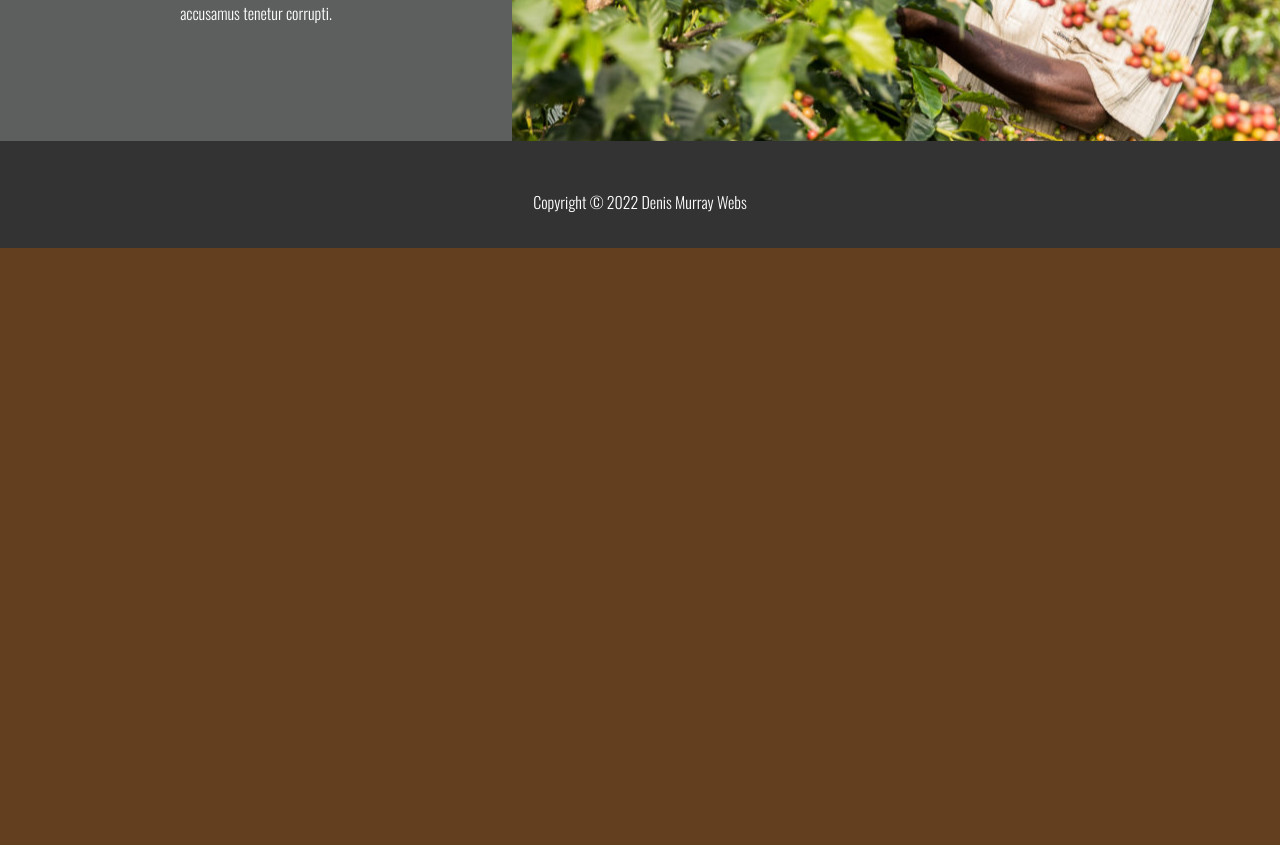
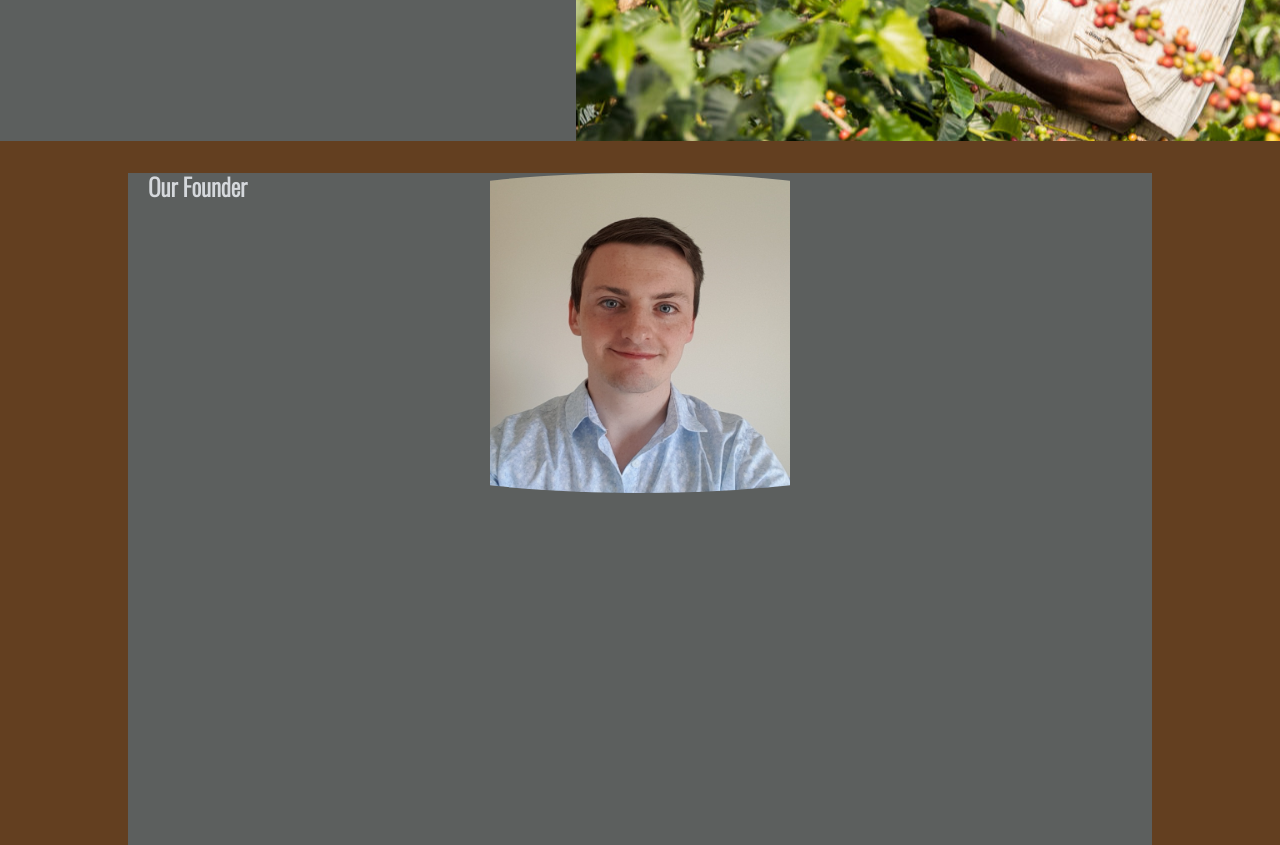
Before and after one commit to DenisWAD/Basic-HTML-CSS-Coffee-Shop-Website, a plain HTML site: page Pages/about.html in a window 1280 px wide. Shown: the part 1395-2240 px from the top of the page. Before the commit the page ends 1643 px from the top, so only its background shows below. Drawn offline with nearby package versions, Linux system fonts and the light colour scheme.

Commit message:
Stuck creating rounded Founder image

```diff
--- a/Pages/about.html
+++ b/Pages/about.html
@@ -40,9 +40,18 @@
     </div>
     <div class="about_info_right">
     </div>
+  </section>
 
+  <div class="clr"></div>
 
+  <section id="history" class="bg_grey container">
+    <div class="founder_pic">
+      <h2 class="secondary_font">Our Founder</h2>
 
+    </div>
+    <div class="history_contents">
+
+    </div>
   </section>
 
   <footer class="bg_dark primary_font" >
--- a/style.css
+++ b/style.css
@@ -105,7 +105,18 @@ body, html {
   background-color: #5c5f5e;
 }
 
+/* Footer */
+footer {
+  padding: 2rem;
+}
 
+footer .footerMain {
+  padding-top: 1rem;
+  text-align: center;
+}
+
+
+/* Index.html */
 /* Main showcase */
 #showcase_image {
   background: url(/images/shop_interior.jpg) no-repeat center center/cover;
@@ -182,6 +193,7 @@ body, html {
   float: left;
 }
 
+/* Products section */
 #products {
   height: 30rem;
   margin-top: 2rem;
@@ -206,16 +218,6 @@ body, html {
 }
 
 
-/* Footer */
-footer {
-  padding: 2rem;
-}
-
-footer .footerMain {
-  padding-top: 1rem;
-  text-align: center;
-}
-
 /* About Page */
 #about_image {
   background: url(/images/interior2.jfif) no-repeat center center/cover;
@@ -237,12 +239,11 @@ footer .footerMain {
 
 #about_info .about_info_left {
   height: 100%;
-  width: 40%;
+  width: 45%;
   float: left;
   text-align: center;
   padding: 0 3rem;
   line-height: 2rem;
-
 }
 
 #about_info .about_info_left h2 {
@@ -253,8 +254,27 @@ footer .footerMain {
 #about_info .about_info_right {
   float: right;
   background: url(/images/farmer.jpg) no-repeat center center;
-  width: 60%;
+  width: 55%;
   height: 30rem;
+}
 
+/* History Section */
+#history {
+  height: 50rem;
+  margin-top: 2rem;
+  /* border: 2px black solid; */
+}
 
+#history .founder_pic {
+  /* background: url(/images/founder.jpg) no-repeat center center;
+  background-size: cover;
+  border-radius: 50%;
+  width: 100%;
+  height: 5rem; */
+  background: url("/images/founder.jpg");
+  height: 20rem;
+  background-position: center;
+  background-repeat: no-repeat;
+  background-size: 300px 500px;
+  border-radius: 50%;
 }
```
Also changed, not shown: images/founder.jpg (added).
